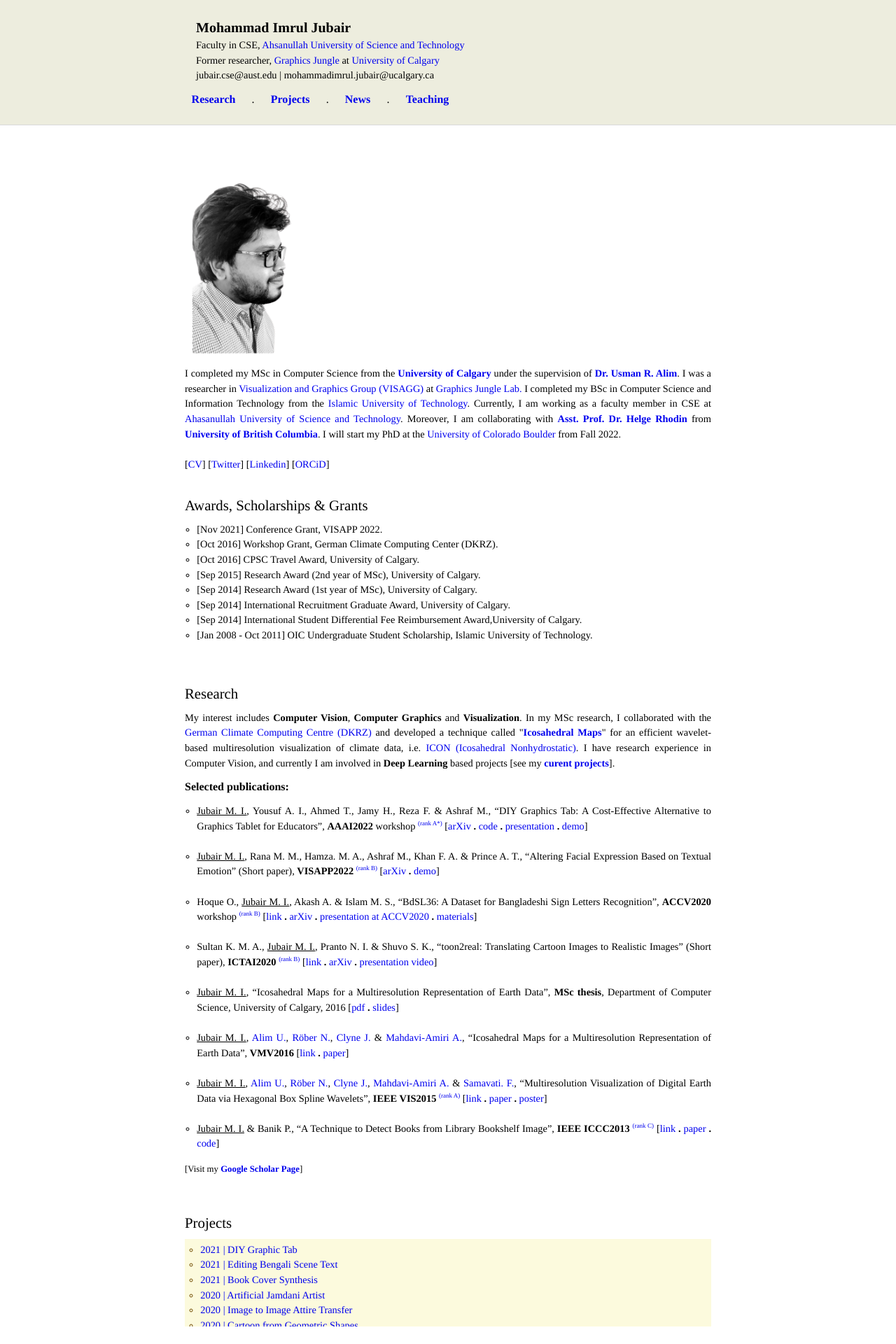
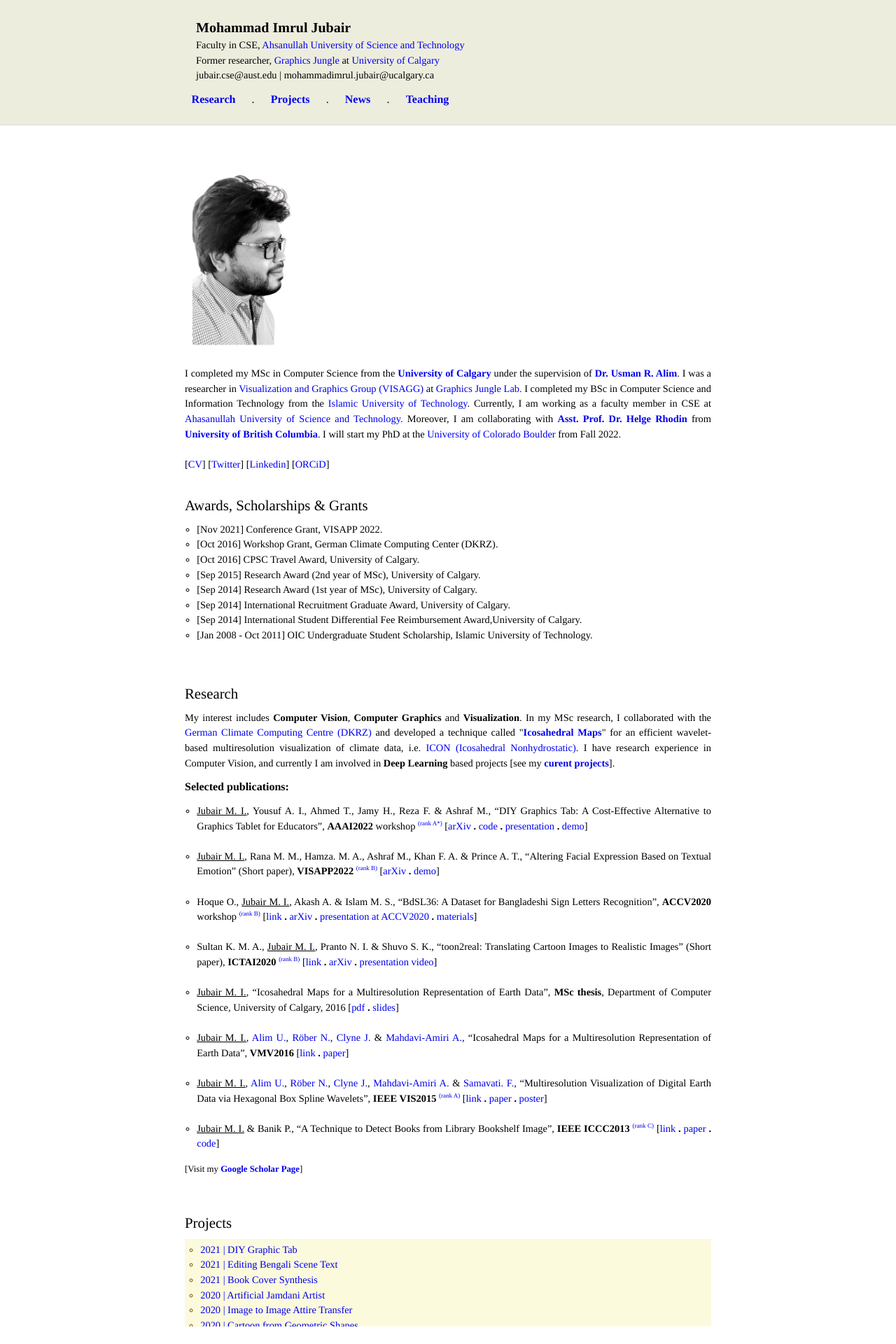
Before and after one commit to imruljubair/imruljubair.github.io, a Jekyll site: the page built from index.html, in a window 1280 px wide. Shown: the top 1920 px of the page at 70% size. Built offline with Jekyll 4.4.1, drawn with Linux system fonts in a browser that asks for light colours.

Commit message:
Update intro.html

```diff
--- a/_includes/intro.html
+++ b/_includes/intro.html
@@ -3,7 +3,7 @@
   <p class="lead">
   <!--<div<div class="portrait"><img src="/assets/images/mypic.jpg"></div>-->
 
-  <div><img src="/assets/images/mypic-bg.png" style="width: 30%; height: auto;"></div>
+  <img src="/assets/images/mypic-bg.png" style="width: 30%; height: auto;">
 	<p style="font-size:90%;  text-align:justify">I completed my MSc in Computer Science from the <a href="http://www.ucalgary.ca/cpsc" ; style="font-weight:bold">University of Calgary</a> under the supervision of <a href="http://pages.cpsc.ucalgary.ca/~ualim/"; style="font-weight:bold">Dr. Usman R. Alim</a>. I was a researcher in <a href="http://visagg.cpsc.ucalgary.ca/">Visualization and Graphics Group (VISAGG)</a> at <a href="http://jungle.cpsc.ucalgary.ca/wiki/">Graphics Jungle Lab.</a> I completed my BSc in Computer Science and Information Technology from the <a href="http://www.iutoic-dhaka.edu/">Islamic University of Technology</a>. Currently, I am working as a faculty member in CSE at <a href="http://www.aust.edu/">Ahasanullah University of Science and Technology</a>. Moreover, I am collaborating with <a href="https://www.cs.ubc.ca/~rhodin/web/"; style="font-weight:bold">Asst. Prof. Dr. Helge Rhodin</a> from <a href="https://www.cs.ubc.ca/" ; style="font-weight:bold">University of British Columbia</a>. I will start my PhD at the <a href="https://www.colorado.edu/">University of Colorado Boulder</a>  from Fall 2022. &nbsp;
   <br> <br>
   [<a href="{{ '/cv/CV_MIJubair.pdf' | prepend: site.baseurl }}">CV</a>] [<a href="https://twitter.com/ImrulJubair">Twitter</a>] [<a href="https://www.linkedin.com/in/imruljubair">Linkedin</a>] [<a href="https://orcid.org/0000-0003-0112-7524
```
